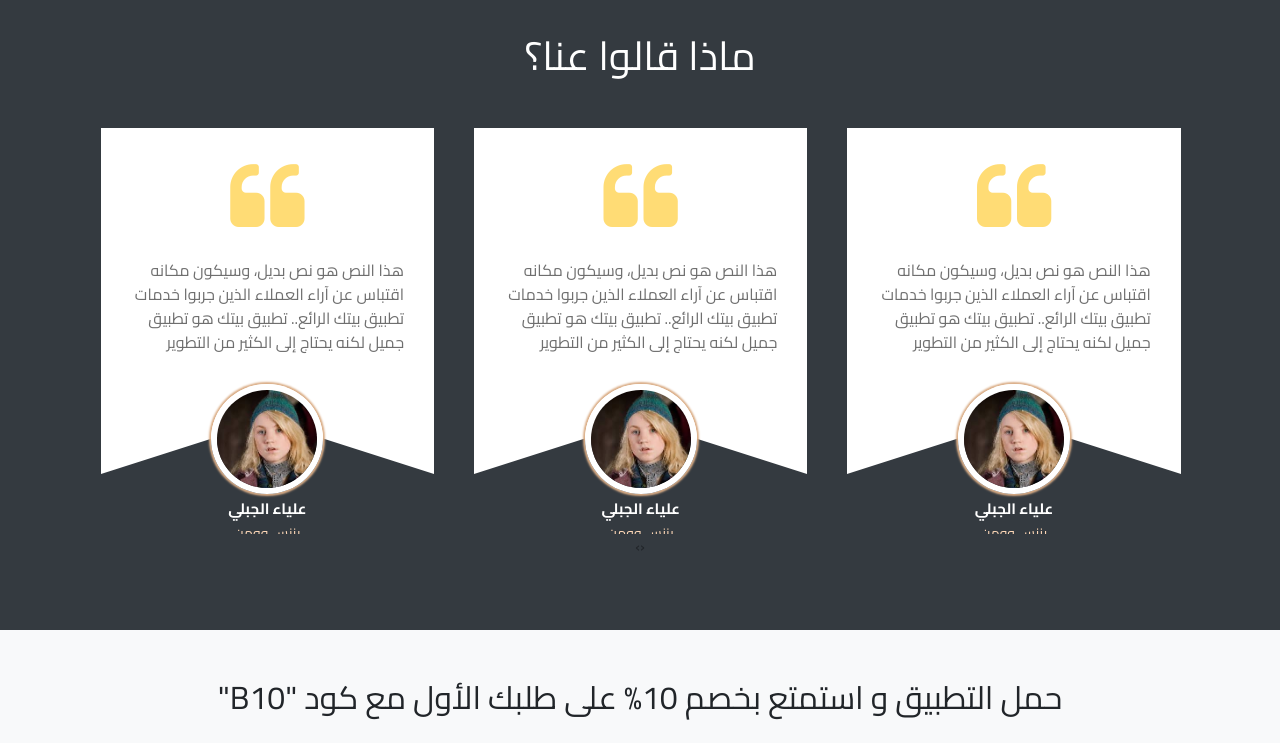
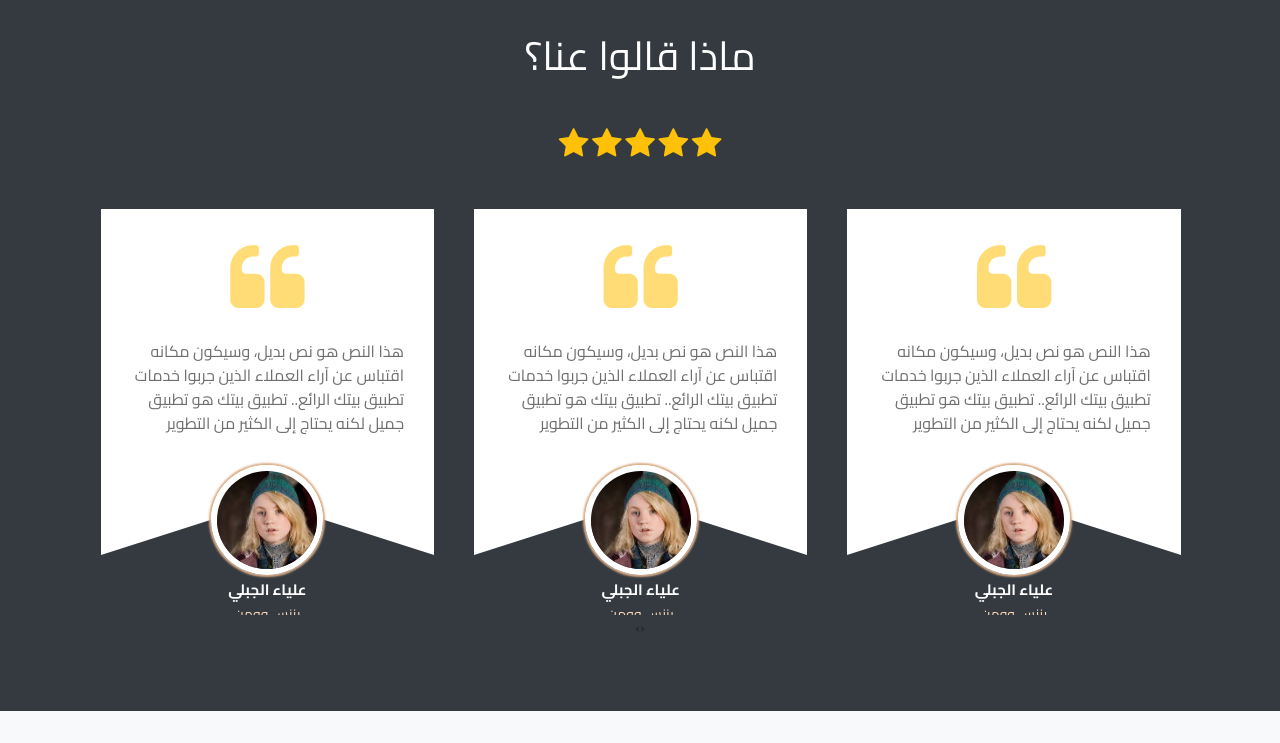
Before and after one commit to mahelhelou/b8ak-landing, a plain HTML site: page index.html in a window 1280 px wide. Shown: the part 2020-2763 px from the top of the page. Drawn offline with nearby package versions, Linux system fonts and the light colour scheme.

Commit message:
Adding 5-stars rating for testimonials section

```diff
--- a/index.html
+++ b/index.html
@@ -184,6 +184,13 @@
   <!-- TESTIMONIALS -->
   <section id="testimonials" class="py-5 text-center bg-dark">
     <h2 class="text-white mb-5 display-5">ماذا قالوا عنا؟</h2>
+    <div class="mb-5 text-warning">
+      <i class="fa fa-star fa-2x"></i>
+      <i class="fa fa-star fa-2x"></i>
+      <i class="fa fa-star fa-2x"></i>
+      <i class="fa fa-star fa-2x"></i>
+      <i class="fa fa-star fa-2x"></i>
+    </div>
     <div class="container">
       <div class="row">
         <div class="col-md-12">
```
Also changed, not shown: 1 other file.
